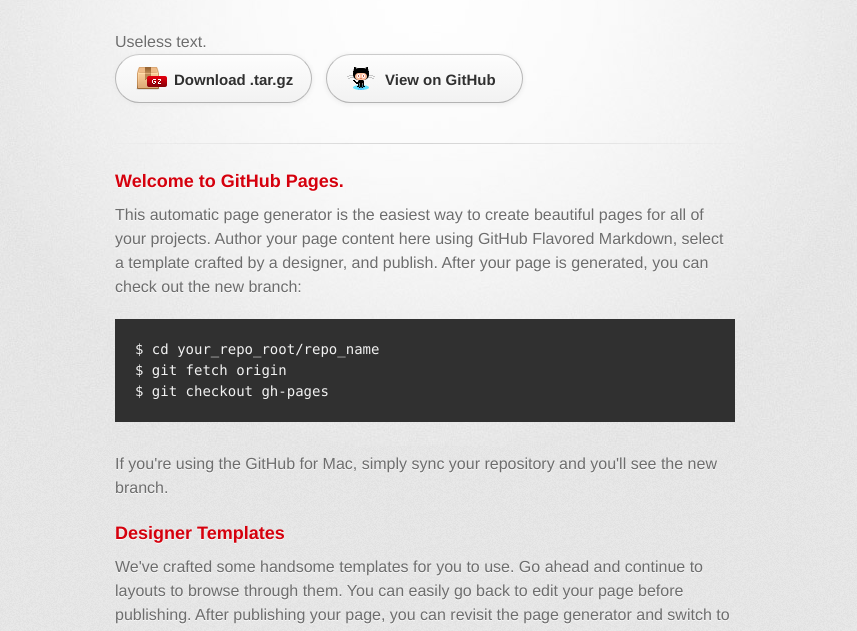
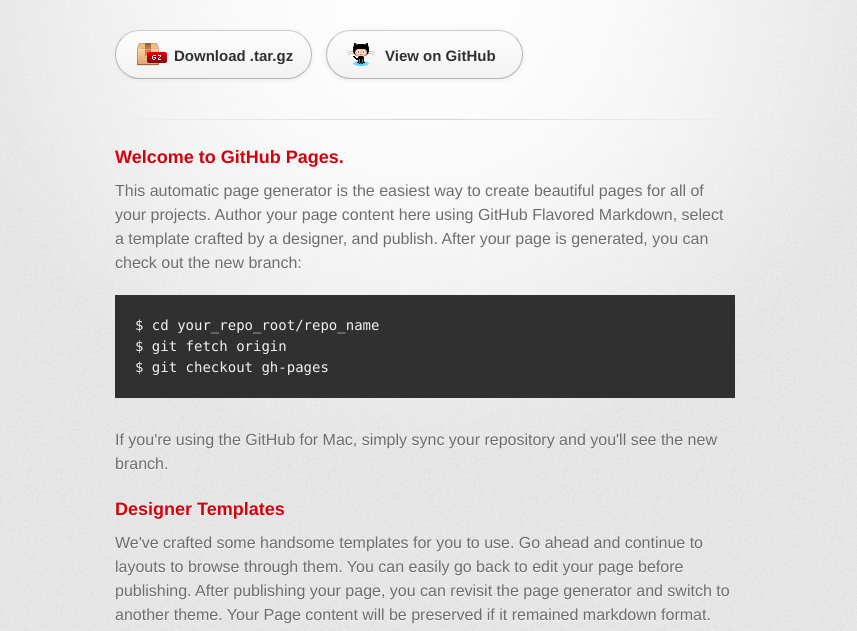
Before and after one commit to marcmerlin/githubstudent.github.io, a plain HTML site: page index.html in a window 1280 px wide. Shown: the part 127-758 px from the top of the page, without its empty margins (215-1072 px from the left). Drawn offline with Linux system fonts and the light colour scheme; a web font is replaced by a local one.

Commit message:
remove useless text

```diff
--- a/index.html
+++ b/index.html
@@ -22,7 +22,6 @@
           <h1>Github student blog</h1>
 	  <h2>Totally boring test</h2>
         </header>
-	Useless text.
 
         <section id="downloads" class="clearfix">
           <a href="https://github.com/marcmerlin/githubstudent.github.io/tarball/master" id="download-tar-gz" class="button"><span>Download .tar.gz</span></a>
```
